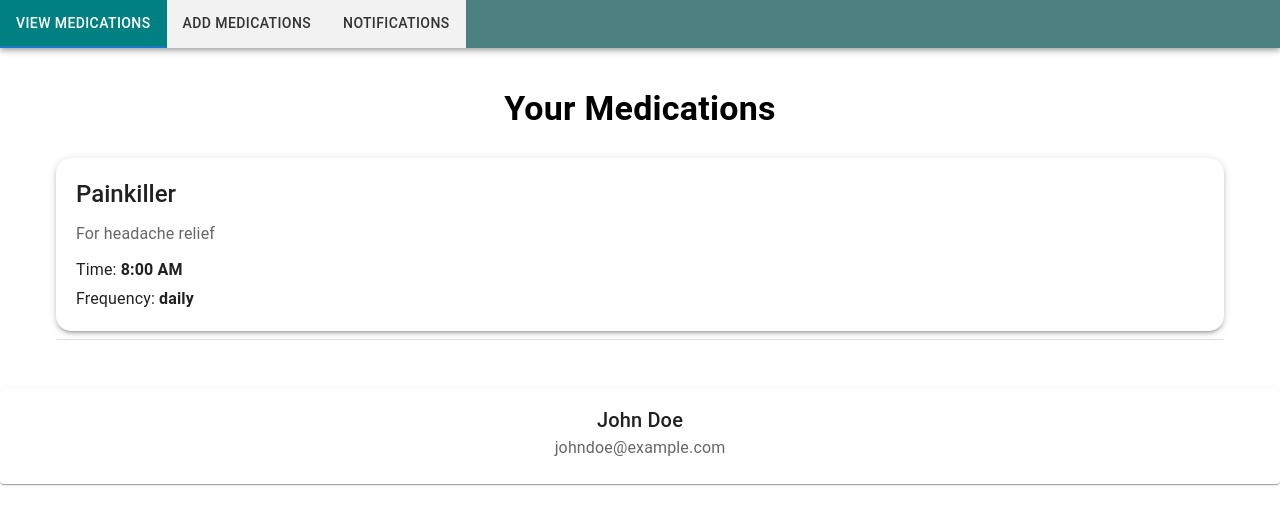
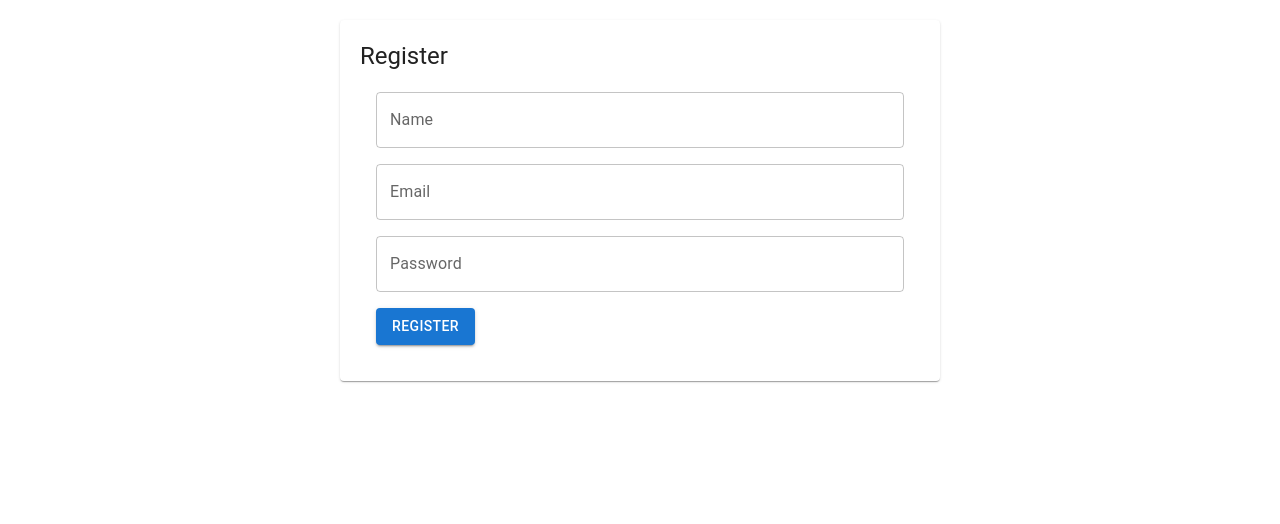
Before and after one commit to BucBharat/Hackathon, a React (Create React App) app: page /register in a window 1280 px wide. Shown: the top 524 px of the page. Built offline with nearby package versions, Linux system fonts and the light colour scheme.

Commit message:
Frontend login and register completed

```diff
--- a/package.json
+++ b/package.json
@@ -18,6 +18,7 @@
     "moment": "^2.29.4",
     "react": "^18.2.0",
     "react-dom": "^18.2.0",
+    "react-router-dom": "^6.16.0",
     "react-scripts": "5.0.1",
     "web-vitals": "^2.1.4"
   },
--- a/src/App.js
+++ b/src/App.js
@@ -1,30 +1,19 @@
-import logo from './logo.svg';
-import { Button, Typography } from '@mui/material';
-import './App.css';
+import React from 'react';
+import { BrowserRouter as Router, Route, Routes } from 'react-router-dom';
+import LoginScreen from './LoginScreen';
+import RegisterScreen from './RegisterScreen';
 import UserDashboard from './UserDashboard';
+
 function App() {
   return (
-    <div className="App">
-      <UserDashboard />
-      {/* <header className="App-header">
-        <img src={logo} className="App-logo" alt="logo" />
-        <Typography variant="h4">Welcome to React with Material-UI</Typography>
-        <Button variant="contained" color="primary">
-          Click me!
-        </Button>
-        <p>
-          Edit <code>src/App.js</code> and save to reload.
-        </p>
-        <a
-          className="App-link"
-          href="https://reactjs.org"
-          target="_blank"
-          rel="noopener noreferrer"
-        >
-          Learn React
-        </a>
-      </header> */}
-    </div>
+    <Router>
+      <Routes>
+        <Route path="/login" element={<LoginScreen />} />
+        <Route path="/register" element={<RegisterScreen />} />
+        <Route path="/dashboard" element={<UserDashboard />} />
+        <Route path="/" element={<LoginScreen />} />
+      </Routes>
+    </Router>
   );
 }
 
--- /dev/null
+++ b/src/LoginScreen.js
@@ -0,0 +1,70 @@
+import React, { useState } from 'react';
+import {
+  TextField,
+  Button,
+  Box,
+  Typography,
+  Container,
+  Paper,
+} from '@mui/material';
+import { useNavigate } from 'react-router-dom';
+
+function Login() {
+  const [credentials, setCredentials] = useState({ email: '', password: '' });
+  //   const history = useHistory();
+
+  const handleInputChange = event => {
+    const { name, value } = event.target;
+    setCredentials(prev => ({ ...prev, [name]: value }));
+  };
+  const navigate = useNavigate();
+  const handleSubmit = event => {
+    event.preventDefault();
+    // Add authentication logic here...
+    // On successful authentication:
+    // history.push('/dashboard');
+    navigate('/dashboard');
+  };
+
+  return (
+    <Container
+      component={Paper}
+      maxWidth="sm"
+      style={{ padding: '20px', marginTop: '20px' }}
+    >
+      <Typography variant="h5" style={{ marginBottom: '20px' }}>
+        Login
+      </Typography>
+      <form onSubmit={handleSubmit}>
+        <Box m={2}>
+          <TextField
+            fullWidth
+            name="email"
+            label="Email"
+            variant="outlined"
+            value={credentials.email}
+            onChange={handleInputChange}
+          />
+        </Box>
+        <Box m={2}>
+          <TextField
+            fullWidth
+            name="password"
+            label="Password"
+            variant="outlined"
+            type="password"
+            value={credentials.password}
+            onChange={handleInputChange}
+          />
+        </Box>
+        <Box m={2}>
+          <Button variant="contained" color="primary" type="submit">
+            Login
+          </Button>
+        </Box>
+      </form>
+    </Container>
+  );
+}
+
+export default Login;
--- /dev/null
+++ b/src/RegisterScreen.js
@@ -0,0 +1,79 @@
+import React, { useState } from 'react';
+import {
+  TextField,
+  Button,
+  Box,
+  Typography,
+  Container,
+  Paper,
+} from '@mui/material';
+
+function Register() {
+  const [userDetails, setUserDetails] = useState({
+    name: '',
+    email: '',
+    password: '',
+  });
+
+  const handleInputChange = event => {
+    const { name, value } = event.target;
+    setUserDetails(prev => ({ ...prev, [name]: value }));
+  };
+
+  const handleSubmit = event => {
+    event.preventDefault();
+    // Add registration logic here...
+  };
+
+  return (
+    <Container
+      component={Paper}
+      maxWidth="sm"
+      style={{ padding: '20px', marginTop: '20px' }}
+    >
+      <Typography variant="h5" style={{ marginBottom: '20px' }}>
+        Register
+      </Typography>
+      <form onSubmit={handleSubmit}>
+        <Box m={2}>
+          <TextField
+            fullWidth
+            name="name"
+            label="Name"
+            variant="outlined"
+            value={userDetails.name}
+            onChange={handleInputChange}
+          />
+        </Box>
+        <Box m={2}>
+          <TextField
+            fullWidth
+            name="email"
+            label="Email"
+            variant="outlined"
+            value={userDetails.email}
+            onChange={handleInputChange}
+          />
+        </Box>
+        <Box m={2}>
+          <TextField
+            fullWidth
+            name="password"
+            label="Password"
+            variant="outlined"
+            type="password"
+            value={userDetails.password}
+            onChange={handleInputChange}
+          />
+        </Box>
+        <Box m={2}>
+          <Button variant="contained" color="primary" type="submit">
+            Register
+          </Button>
+        </Box>
+      </form>
+    </Container>
+  );
+}
+
+export default Register;
```
Also changed, not shown: 1 other file (tests, documents, lock files or other folders).
